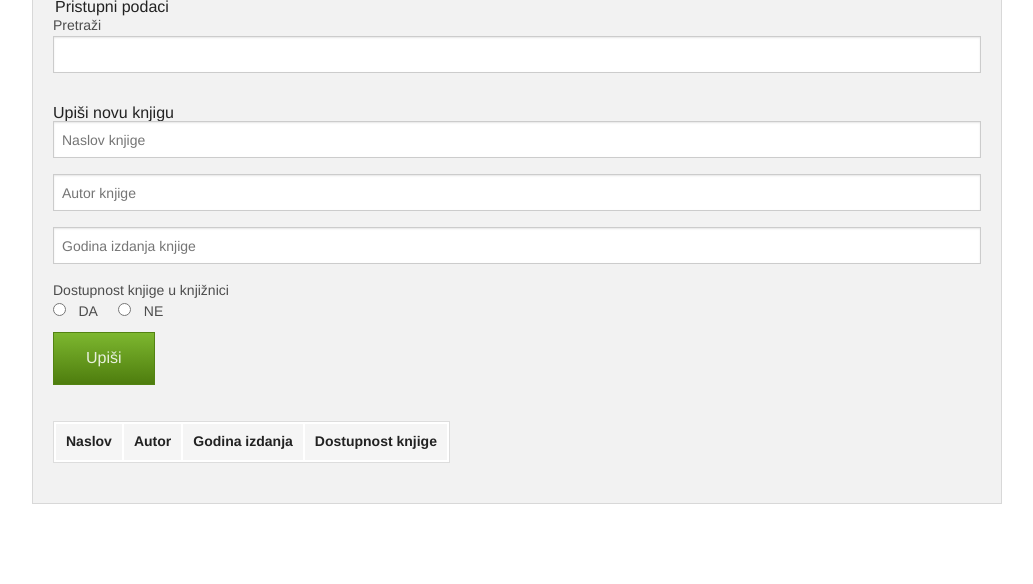
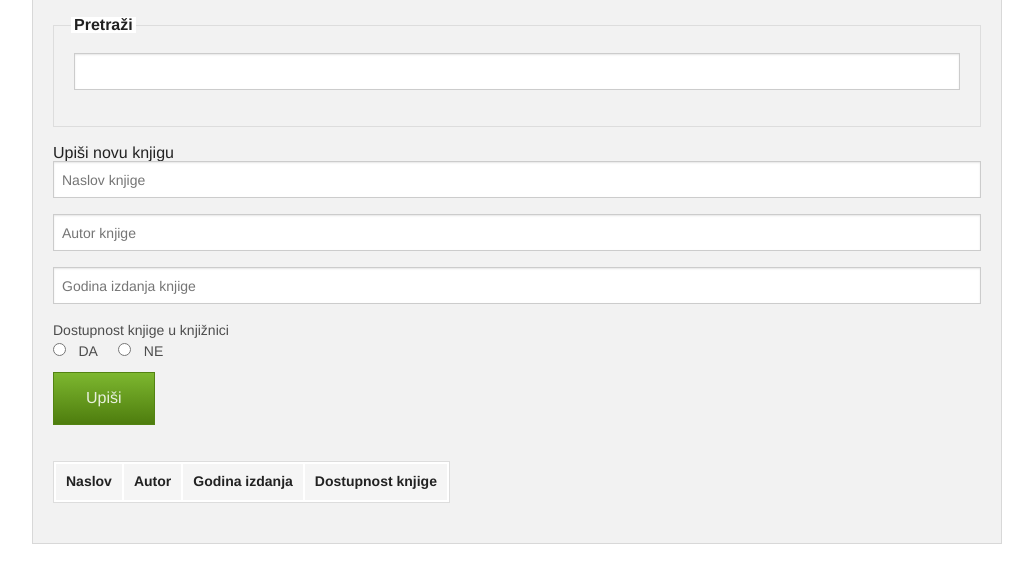
Before and after one commit to ecelebic/knjiznica, a PHP site: page /knjiga/index.php?sifra=1 in a window 1280 px wide. Shown: the part 52-636 px from the top of the page, without its empty margins (123-1156 px from the left). Run offline with PHP 8.4, Linux system fonts and the light colour scheme; data that the repository does not hold is empty.

Commit message:
form u knjiznica/knjiga

```diff
--- a/knjiga/index.php
+++ b/knjiga/index.php
@@ -30,14 +30,16 @@
 
 
 <form>
-<legend>Pristupni podaci</legend>
+<fieldset>
+<legend>Pretraži</legend>
   <div class="row">
     <div class="large-12 columns">
-      <label>Pretraži
+      <label>
         <input type="text" />
       </label>
     </div>
   </div>
+  </fieldset>
 </form>
 
 Upiši novu knjigu
```
